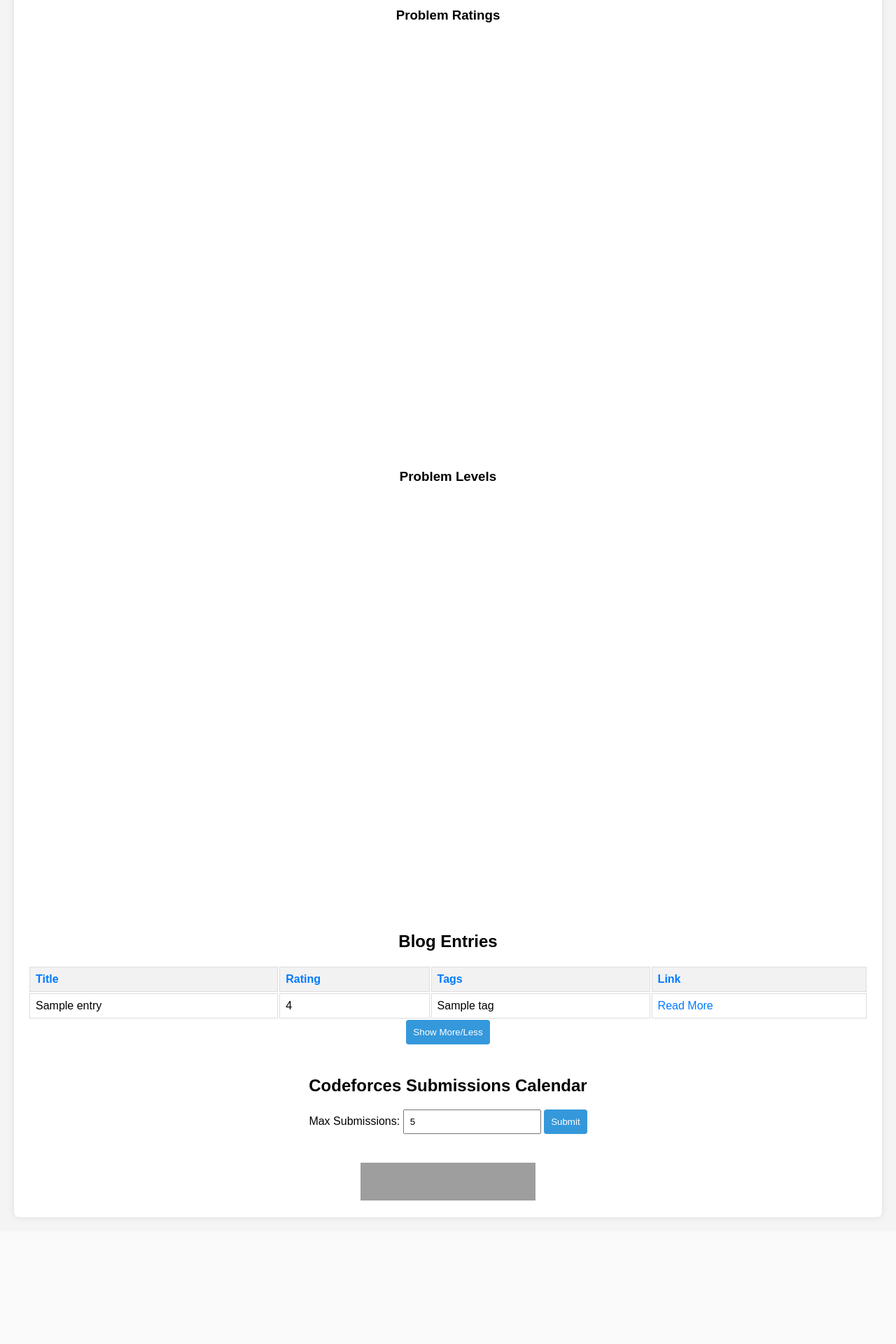
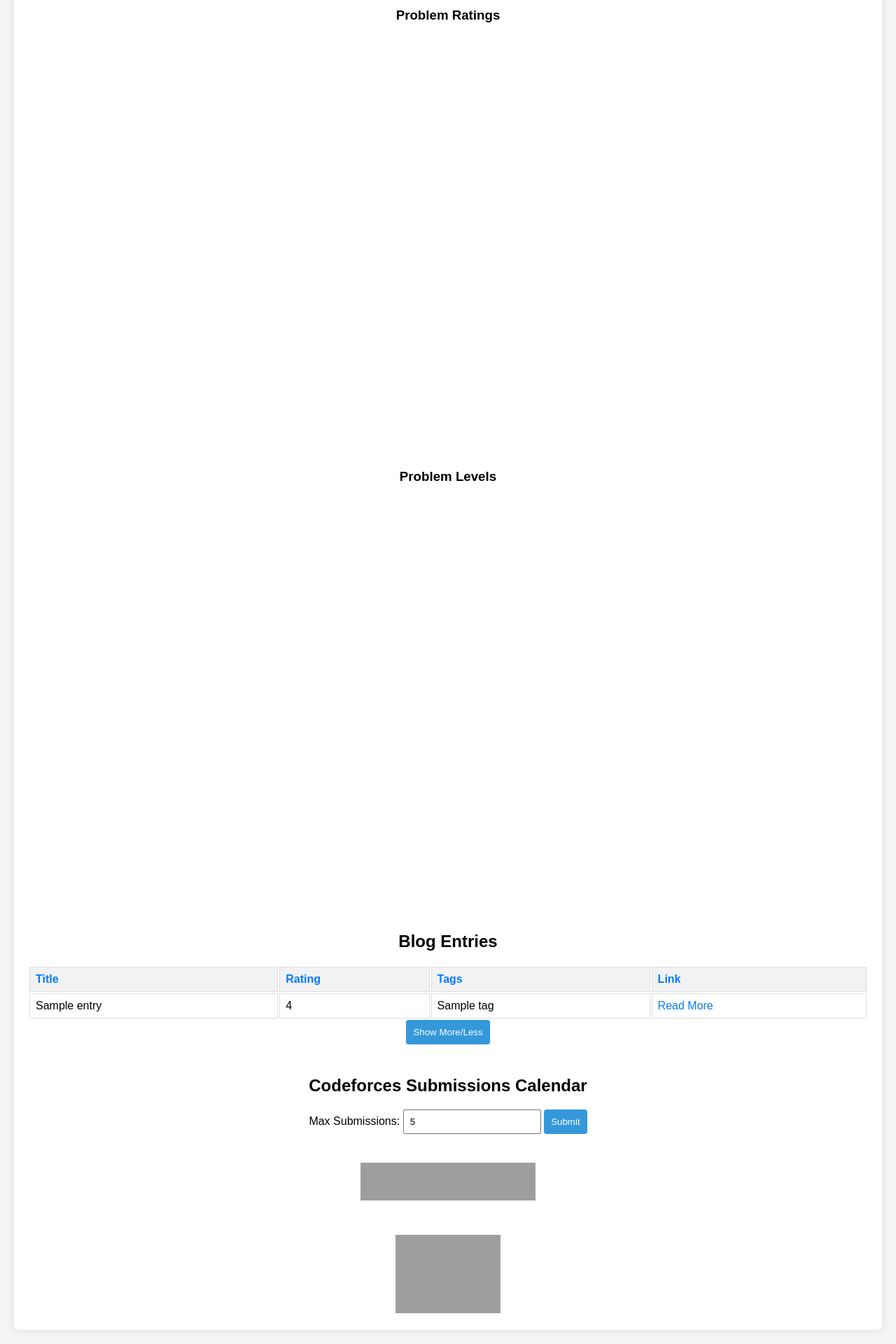
Before and after one commit to Enigma-52/Codeforces-Insights, a Flask app: template templates/index.html in a window 1280 px wide. Shown: the part 1691-3611 px from the top of the page at 70% size. Before the commit the page ends 3433 px from the top, so only its background shows below. Run offline with Flask 3, Linux system fonts and the light colour scheme; the template is opened without the code that fills it: most values are stand-ins (such as "Sample title", 1, 10 or a date in 2020); some libraries are stand-ins or nearby versions; grey boxes are pictures that could not be loaded.

Commit message:
added github repo card

```diff
--- a/static/styles.css
+++ b/static/styles.css
@@ -98,3 +98,16 @@ h1 {
     margin-bottom: 10px;
     display: inline-block;
 }
+
+.github-card {
+    text-align: center;
+  }
+
+  .github-card a {
+    text-decoration: none;
+  }
+
+  .github-card img {
+    width: 150px; /* Adjust the width as needed */
+    height: auto;
+  }
--- a/templates/index.html
+++ b/templates/index.html
@@ -125,7 +125,11 @@
             <div style="text-align: center; padding-top: 25px;">
                 <a href="https://www.producthunt.com/posts/codeforces-insights?utm_source=badge-featured&utm_medium=badge&utm_souce=badge-codeforces&#0045;insights" target="_blank"><img src="https://api.producthunt.com/widgets/embed-image/v1/featured.svg?post_id=432546&theme=light" alt="Codeforces&#0032;Insights - One&#0032;Stop&#0032;Solution&#0032;to&#0032;analyze&#0032;your&#0032;Codeforces&#0032;Profile | Product Hunt" style="width: 250px; height: 54px;" width="250" height="54" /></a>
             </div>
-
+            <div style="text-align: center; padding-top: 45px;" class="github-card">
+                <a href="https://github.com/Enigma-52/Codeforces-Insights" target="_blank">
+                  <img src="https://img.shields.io/badge/GitHub-Repo-181717?style=for-the-badge&logo=github" alt="GitHub Repo">
+                </a>
+              </div>
         </section>
 
     <script>
```
